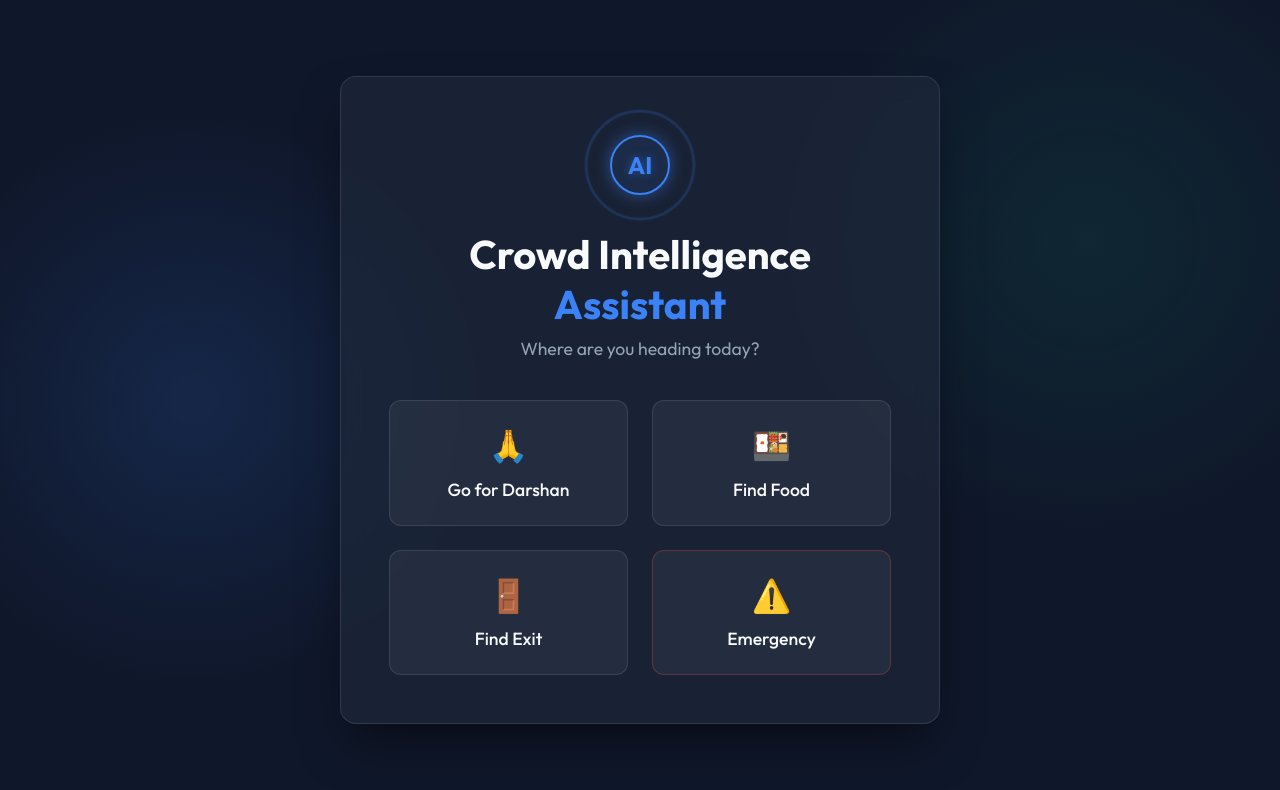
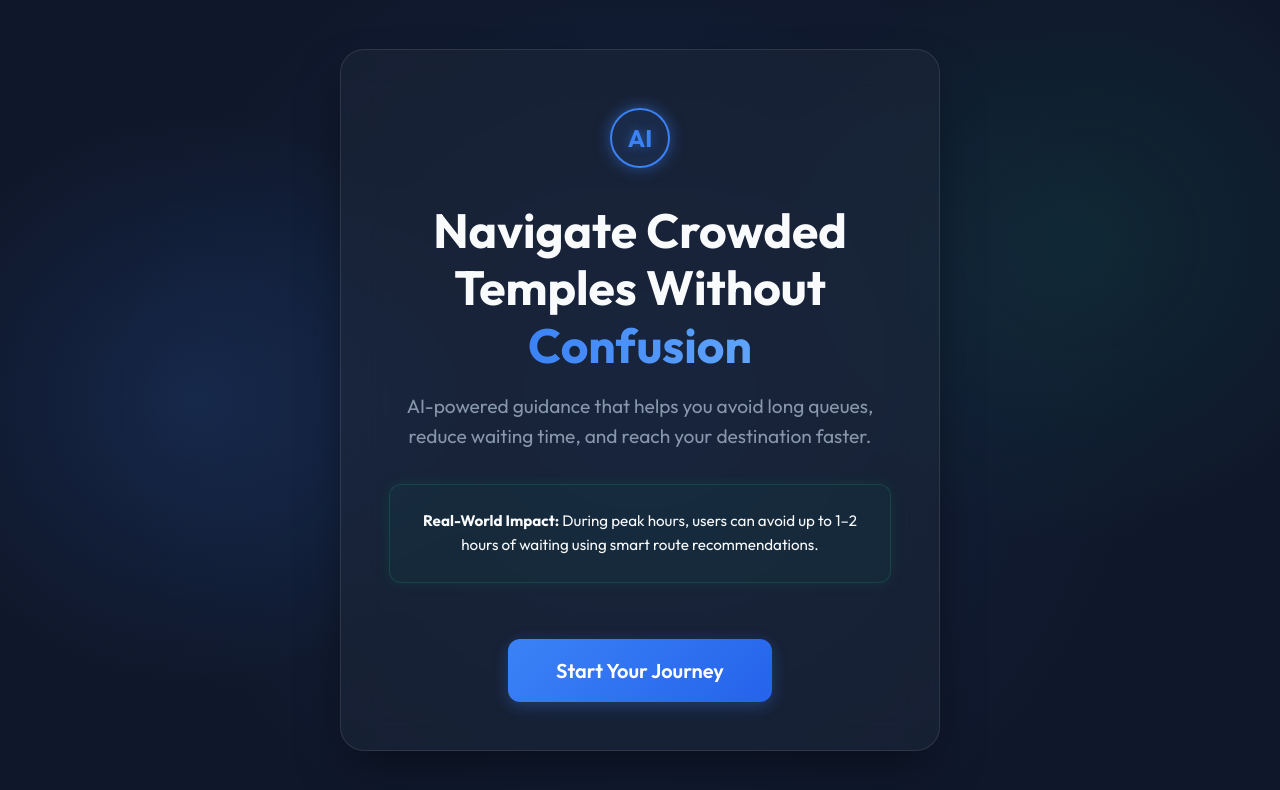
Before and after one commit to YellankiKaushik/AI-Crowd-Intelligence-Assistant, a plain HTML site: page index.html in a window 1280 px wide. Drawn offline with Linux system fonts and the light colour scheme.

Commit message:
Updated project files

```diff
--- a/app.js
+++ b/app.js
@@ -10,7 +10,11 @@ let lastSimMessage = null;
 
 
 // DOM Elements
-const landingScreen = document.getElementById('landing-screen');
+const productLandingScreen = document.getElementById('landing-screen');
+const templeScreen = document.getElementById('temple-screen');
+const intentScreen = document.getElementById('intent-screen');
+const startBtn = document.getElementById('start-btn');
+const tirupatiBtn = document.getElementById('tirupati-btn');
 const dashboardScreen = document.getElementById('dashboard-screen');
 const intentBtns = document.querySelectorAll('.intent-btn');
 const backBtn = document.getElementById('back-btn');
@@ -46,6 +50,19 @@ function init() {
 }
 
 function bindEvents() {
+    // New Landing Screen CTA
+    if (startBtn) {
+        startBtn.addEventListener('click', () => {
+            productLandingScreen.classList.remove('active');
+            templeScreen.classList.add('active');
+        });
+    }
+    if (tirupatiBtn) {
+        tirupatiBtn.addEventListener('click', () => {
+            templeScreen.classList.remove('active');
+            intentScreen.classList.add('active');
+        });
+    }
     intentBtns.forEach(btn => {
         btn.addEventListener('click', (e) => {
             const intent = btn.getAttribute('data-intent');
@@ -89,11 +106,11 @@ function bindEvents() {
 
 function switchScreen(screenType) {
     if (screenType === 'landing') {
-        landingScreen.classList.add('active');
+        intentScreen.classList.add('active');
         dashboardScreen.classList.remove('active');
         currentIntent = null;
     } else {
-        landingScreen.classList.remove('active');
+        intentScreen.classList.remove('active');
         dashboardScreen.classList.add('active');
     }
 }
--- a/index.html
+++ b/index.html
@@ -13,8 +13,49 @@
 
 <body>
 
-    <!-- Landing Screen -->
+    <!-- New Product Landing Screen -->
     <div id="landing-screen" class="screen full-page-center active">
+        <div class="glass-card welcome-card landing-card">
+            <div class="logo-container">
+                <div class="ai-icon pulse">AI</div>
+            </div>
+            <h1 style="font-size: 3rem; line-height: 1.2; margin-bottom: 1rem;">Navigate Crowded Temples Without <span class="highlight">Confusion</span></h1>
+            <p class="subtitle" style="font-size: 1.2rem; max-width: 600px; margin: 0 auto 2rem auto; line-height: 1.6;">
+                AI-powered guidance that helps you avoid long queues, reduce waiting time, and reach your destination faster.
+            </p>
+
+            <div class="example-box">
+                <p><strong>Real-World Impact:</strong> During peak hours, users can avoid up to 1–2 hours of waiting using smart route recommendations.</p>
+            </div>
+
+            <button id="start-btn" class="cta-btn">Start Your Journey</button>
+        </div>
+    </div>
+
+    <!-- Temple Selection Screen -->
+    <div id="temple-screen" class="screen full-page-center">
+        <div class="glass-card welcome-card">
+            <div class="logo-container">
+                <div class="ai-icon">AI</div>
+            </div>
+            <h1>Select Temple</h1>
+            <p class="subtitle">Choose a temple to begin your journey</p>
+
+            <div class="intent-grid">
+                <button id="tirupati-btn" class="intent-btn">
+                    <span class="icon">🏛️</span>
+                    <span class="text">Tirupati</span>
+                </button>
+                <button class="intent-btn disabled" disabled title="Coming soon">
+                    <span class="icon">🏛️</span>
+                    <span class="text">Coming Soon</span>
+                </button>
+            </div>
+        </div>
+    </div>
+
+    <!-- Intent Selection Screen -->
+    <div id="intent-screen" class="screen full-page-center">
         <div class="glass-card welcome-card">
             <div class="logo-container">
                 <div class="pulse-ring"></div>
--- a/style.css
+++ b/style.css
@@ -69,10 +69,32 @@ body {
 }
 
 /* Landing Screen */
+#landing-screen {
+    height: 100vh;
+    display: flex;
+    justify-content: center;
+    align-items: center;
+    padding: 2rem;
+    background: radial-gradient(circle at center, rgba(59, 130, 246, 0.1) 0%, transparent 70%);
+}
+
 .full-page-center {
     display: flex;
     justify-content: center;
     align-items: center;
+}
+
+.landing-card {
+    max-width: 700px;
+    width: 100%;
+    background: rgba(30, 41, 59, 0.5);
+    backdrop-filter: blur(20px);
+    -webkit-backdrop-filter: blur(20px);
+    border: 1px solid rgba(255, 255, 255, 0.1);
+    border-radius: 24px;
+    padding: 4rem 3rem;
+    text-align: center;
+    box-shadow: 0 20px 40px rgba(0, 0, 0, 0.4), 0 0 20px rgba(59, 130, 246, 0.1);
 }
 
 .welcome-card {
@@ -131,6 +153,14 @@ body {
     }
 }
 
+.landing-card h1 {
+    font-size: 2.5rem;
+    font-weight: 700;
+    line-height: 1.2;
+    margin-bottom: 1.5rem;
+    color: var(--text-main);
+}
+
 h1 {
     font-size: 2.5rem;
     margin-bottom: 0.5rem;
@@ -138,12 +168,51 @@ h1 {
 
 .highlight {
     color: var(--primary);
+    background: linear-gradient(90deg, var(--primary) 0%, #60a5fa 100%);
+    -webkit-background-clip: text;
+    -webkit-text-fill-color: transparent;
 }
 
 .subtitle {
     color: var(--text-muted);
     margin-bottom: 2.5rem;
-    font-size: 1.1rem;
+    font-size: 1.125rem;
+    line-height: 1.6;
+    opacity: 0.9;
+}
+
+.cta-btn {
+    background: linear-gradient(135deg, var(--primary) 0%, #2563eb 100%);
+    color: white;
+    font-size: 1.25rem;
+    padding: 1.2rem 3rem;
+    border: none;
+    border-radius: 12px;
+    cursor: pointer;
+    font-weight: 600;
+    transition: all 0.3s cubic-bezier(0.4, 0, 0.2, 1);
+    box-shadow: 0 4px 15px rgba(59, 130, 246, 0.3);
+    margin-top: 1.5rem;
+}
+
+.cta-btn:hover {
+    transform: scale(1.05);
+    box-shadow: 0 8px 25px rgba(59, 130, 246, 0.5);
+    filter: brightness(1.1);
+}
+
+.example-box {
+    background: rgba(16, 185, 129, 0.05);
+    border: 1px solid rgba(16, 185, 129, 0.2);
+    box-shadow: 0 0 15px rgba(16, 185, 129, 0.1);
+    padding: 1.5rem;
+    border-radius: 12px;
+    margin: 2rem auto;
+    color: var(--text-main);
+    font-size: 0.95rem;
+    line-height: 1.6;
+    text-align: center;
+    max-width: 550px;
 }
 
 .intent-grid {
@@ -166,11 +235,18 @@ h1 {
     gap: 0.8rem;
 }
 
-.intent-btn:hover {
+.intent-btn:hover:not(:disabled) {
     background: rgba(255, 255, 255, 0.1);
     transform: translateY(-3px);
     box-shadow: 0 10px 20px rgba(0, 0, 0, 0.2);
     border-color: var(--primary);
+}
+
+.intent-btn:disabled {
+    opacity: 0.4;
+    cursor: not-allowed;
+    filter: grayscale(1);
+    border-color: rgba(255, 255, 255, 0.05);
 }
 
 .intent-btn .icon {
```
